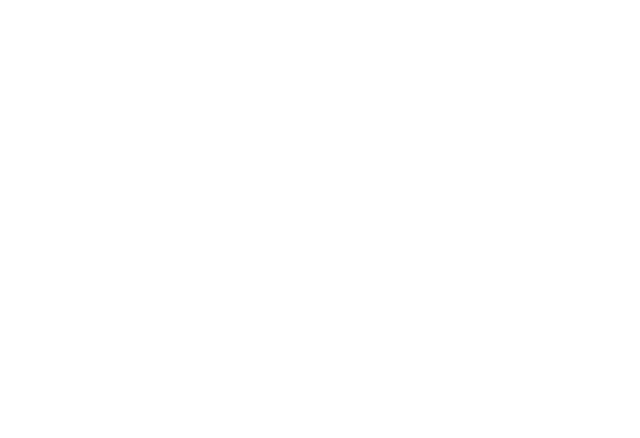
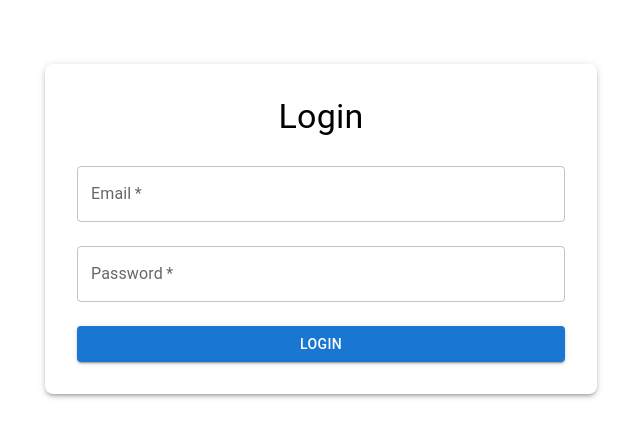
Before and after one commit to SohnMandu/hopperhacks-frontend, a React app: page / in a window 1280 px wide. Shown: the top 438 px of the page, without its empty margins (319-959 px from the left). Built offline with nearby package versions, Linux system fonts and the light colour scheme.

Commit message:
FEAT: Sample codes (sign up page and log in page)

```diff
--- a/package.json
+++ b/package.json
@@ -4,8 +4,13 @@
   "main": "index.js",
   "license": "MIT",
   "dependencies": {
+    "@emotion/react": "^11.14.0",
+    "@emotion/styled": "^11.14.0",
     "@mui/icons-material": "^6.4.5",
     "@mui/material": "^6.4.5",
+    "@mui/styled-engine": "^6.4.3",
+    "@mui/styled-engine-sc": "^6.4.3",
+    "@mui/system": "^6.4.3",
     "react": "^19.0.0",
     "react-dom": "^19.0.0"
   },
--- a/src/App.tsx
+++ b/src/App.tsx
@@ -1,5 +1,7 @@
+import LoginPage from "@pages/LoginPage"
+
 const App = () => {
-  return <></>;
+  return <LoginPage />;
 };
 
 export default App;
--- /dev/null
+++ b/src/components/atoms/CustomTextField.tsx
@@ -0,0 +1,10 @@
+import React from 'react';
+import TextField, { TextFieldProps } from '@mui/material/TextField';
+
+type CustomTextFieldProps = TextFieldProps;
+
+const CustomTextField: React.FC<CustomTextFieldProps> = (props) => {
+  return <TextField variant="outlined" fullWidth margin="normal" {...props} />;
+};
+
+export default CustomTextField;
--- /dev/null
+++ b/src/components/atoms/PrimaryButton.tsx
@@ -0,0 +1,14 @@
+import React from 'react';
+import Button, { ButtonProps } from '@mui/material/Button';
+
+interface PrimaryButtonProps extends ButtonProps {}
+
+const PrimaryButton: React.FC<PrimaryButtonProps> = ({ children, ...rest }) => {
+  return (
+    <Button variant="contained" color="primary" fullWidth sx={{ mt: 2 }} {...rest}>
+      {children}
+    </Button>
+  );
+};
+
+export default PrimaryButton;
--- /dev/null
+++ b/src/components/molecules/LoginForm.tsx
@@ -0,0 +1,39 @@
+import React, { useState } from 'react';
+import { Box } from '@mui/material';
+import CustomTextField from '@atoms/CustomTextField';
+import PrimaryButton from '@atoms/PrimaryButton';
+
+const LoginForm: React.FC = () => {
+  const [email, setEmail] = useState('');
+  const [password, setPassword] = useState('');
+
+  const handleLogin = (e: React.FormEvent) => {
+    e.preventDefault();
+    // handle login logic here
+    console.log('Login attempt:', { email, password });
+  };
+
+  return (
+    <Box component="form" onSubmit={handleLogin}>
+      <CustomTextField
+        label="Email"
+        type="email"
+        value={email}
+        onChange={(e) => setEmail(e.target.value)}
+        required
+      />
+      <CustomTextField
+        label="Password"
+        type="password"
+        value={password}
+        onChange={(e) => setPassword(e.target.value)}
+        required
+      />
+      <PrimaryButton type="submit">
+        Login
+      </PrimaryButton>
+    </Box>
+  );
+};
+
+export default LoginForm;
--- /dev/null
+++ b/src/components/pages/LoginPage.tsx
@@ -0,0 +1,18 @@
+import React from 'react';
+import { Container, Box, Typography } from '@mui/material';
+import LoginForm from '@molecules/LoginForm';
+
+const LoginPage: React.FC = () => {
+  return (
+    <Container maxWidth="sm">
+      <Box sx={{ mt: 8, p: 4, boxShadow: 3, borderRadius: 2 }}>
+        <Typography variant="h4" component="h1" align="center" gutterBottom>
+          Login
+        </Typography>
+        <LoginForm />
+      </Box>
+    </Container>
+  );
+};
+
+export default LoginPage;
--- a/tsconfig.json
+++ b/tsconfig.json
@@ -18,8 +18,10 @@
     "baseUrl": "./src",
     "paths": {
       "@assets/*": ["assets/*"],
-      "@components/*": ["components/*"],
-      "@pages/*": ["pages/*"],
+      "@atoms/*": ["components/atoms/*"],
+      "@molecules/*": ["components/molecules/*"],
+      "@organisms/*": ["components/organisms/*"],
+      "@pages/*": ["components/pages/*"],
       "@styles/*": ["styles/*"],
       "@hooks/*": ["hooks/*"],
       "@contexts/*": ["contexts/*"],
--- a/webpack.common.js
+++ b/webpack.common.js
@@ -12,8 +12,10 @@ module.exports = {
   resolve: {
     alias: {
       "@assets": path.resolve(__dirname, "src/assets"),
-      "@components": path.resolve(__dirname, "src/components"),
-      "@pages": path.resolve(__dirname, "src/pages"),
+      "@atoms": path.resolve(__dirname, "src/components/atoms"),
+      "@molecules": path.resolve(__dirname, "src/components/molecules"),
+      "@organisms": path.resolve(__dirname, "src/components/organisms"),
+      "@pages": path.resolve(__dirname, "src/components/pages"),
       "@styles": path.resolve(__dirname, "src/styles"),
       "@hooks": path.resolve(__dirname, "src/hooks"),
       "@contexts": path.resolve(__dirname, "src/contexts"),
```
Also changed, not shown: src/components/molecules/SignUpForm.tsx (added, +46 -0 lines), src/components/pages/SignUpPage.tsx (added, +18 -0 lines), 1 other file (tests, documents, lock files or other folders).
